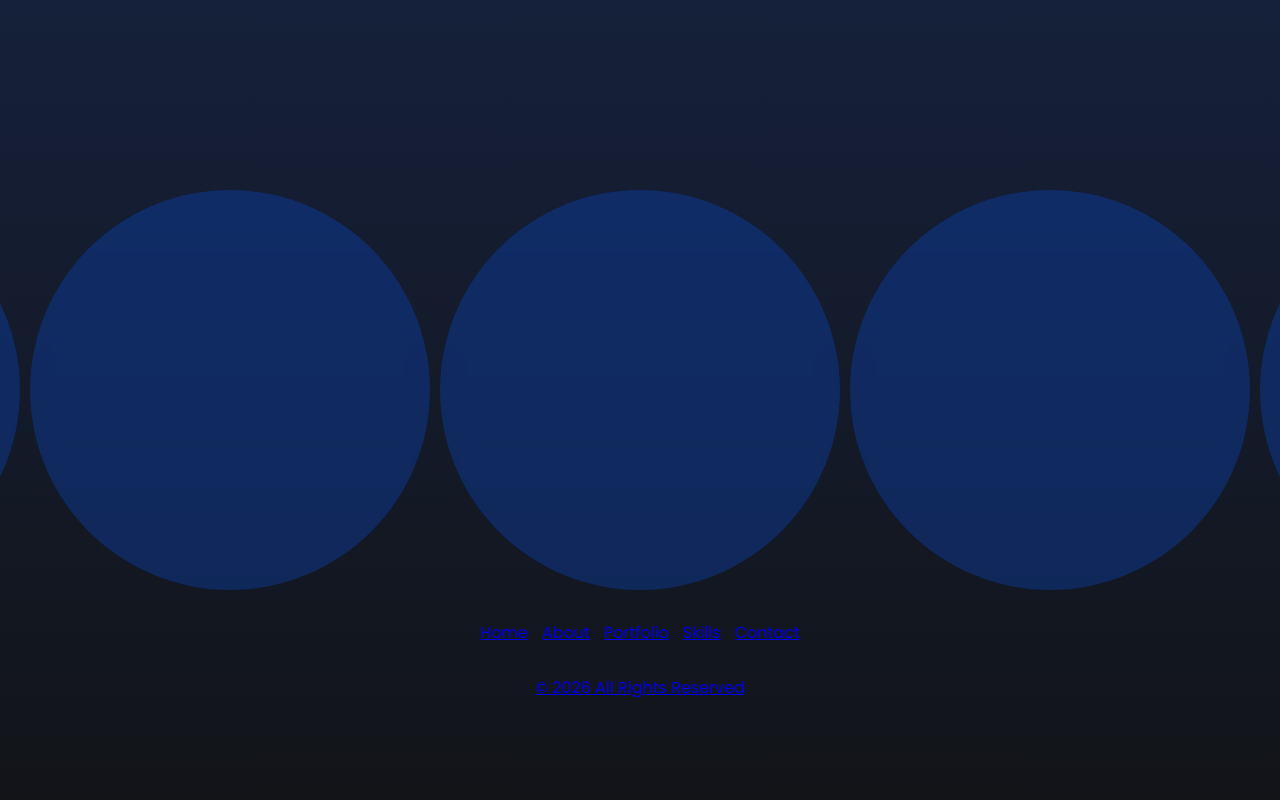
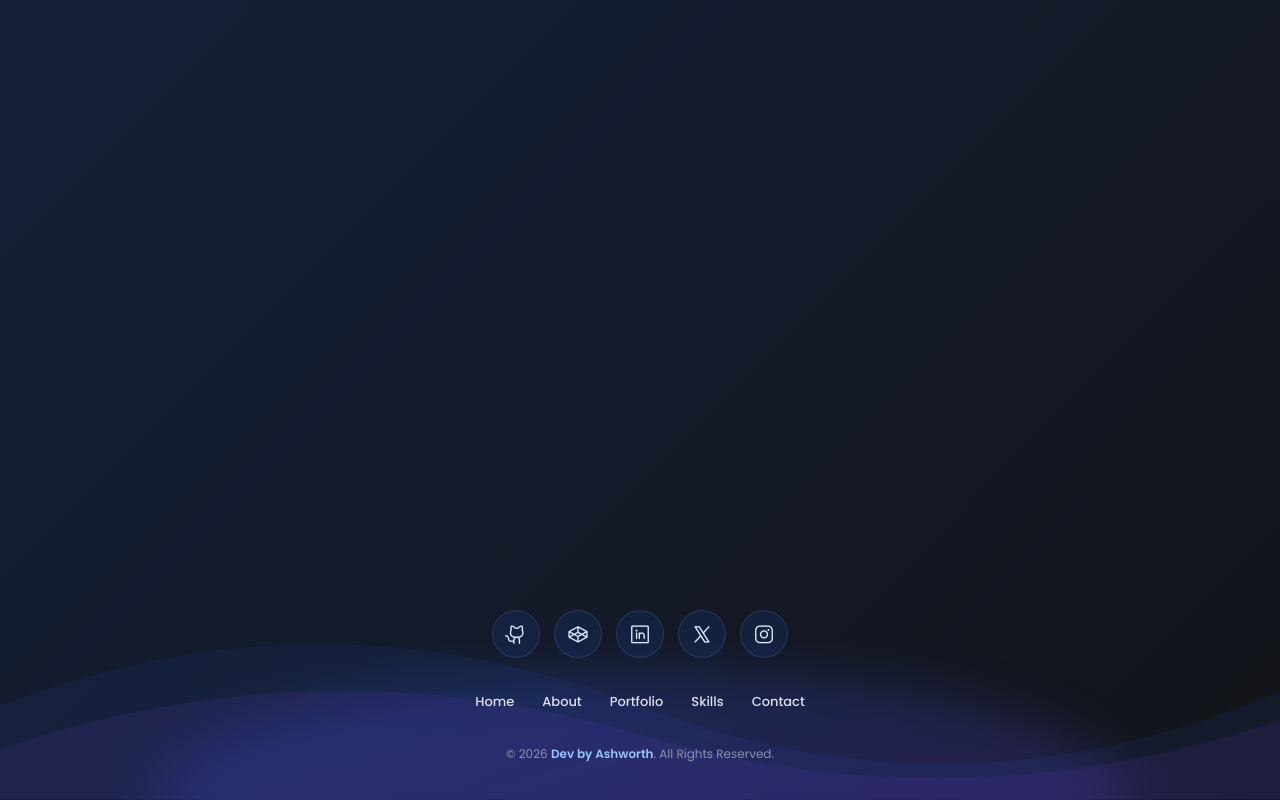
Before and after one commit to devbyashworth/html-css-projects, a plain HTML site: page projects/footer-part-11/indx.html in a window 1280 px wide. Drawn offline with nearby package versions, Linux system fonts and the light colour scheme.

Commit message:
Updates Footer Part 11 entire Project

```diff
--- a/projects/footer-part-11/indx.html
+++ b/projects/footer-part-11/indx.html
@@ -3,10 +3,16 @@
   <head>
     <meta charset="UTF-8" />
     <meta name="viewport" content="width=device-width, initial-scale=1.0" />
-    <title>Footer</title>
+
+    <meta name="theme-color" content="#121827" />
+    <meta name="description" content="Developer portfolio footer." />
+
+    <title>Footer | Portfolio</title>
+
     <!-- Google Fonts -->
     <link rel="preconnect" href="https://fonts.googleapis.com" />
     <link rel="preconnect" href="https://fonts.gstatic.com" crossorigin />
+
     <link
       href="https://fonts.googleapis.com/css2?family=Poppins:wght@400;500;600;700&display=swap"
       rel="stylesheet"
@@ -20,67 +26,142 @@
 
     <link rel="stylesheet" href="style.css" />
   </head>
+
   <body>
-    <footer>
-      <div class="background">
-        <!-- please create svg  -->
+    <main>
+      <!-- Your portfolio content goes here -->
+    </main>
+
+    <footer class="footer">
+      <!-- Decorative SVG Background -->
+      <div class="background" aria-hidden="true">
+        <svg
+          class="background-svg"
+          viewBox="0 0 1440 400"
+          preserveAspectRatio="none"
+          xmlns="http://www.w3.org/2000/svg"
+        >
+          <defs>
+            <linearGradient id="footerGradient" x1="0" y1="0" x2="1" y2="1">
+              <stop offset="0%" stop-color="#2563eb" />
+              <stop offset="100%" stop-color="#7c3aed" />
+            </linearGradient>
+
+            <filter id="blurEffect">
+              <feGaussianBlur stdDeviation="35" />
+            </filter>
+          </defs>
+
+          <ellipse
+            cx="720"
+            cy="400"
+            rx="550"
+            ry="180"
+            fill="url(#footerGradient)"
+            opacity="0.22"
+            filter="url(#blurEffect)"
+          />
+
+          <path
+            d="M0 270 Q360 100 720 270 T1440 250 V400 H0 Z"
+            fill="#2563eb"
+            opacity="0.08"
+          />
+
+          <path
+            d="M0 330 Q360 180 720 310 T1440 290 V400 H0 Z"
+            fill="#7c3aed"
+            opacity="0.10"
+          />
+        </svg>
       </div>
-      <section>
-        <ul class="socials">
+
+      <div class="footer-content">
+        <!-- Social Links -->
+        <ul class="socials" aria-label="Social media links">
           <li>
             <a
-              href="#"
-              class="fa-brands fa-github"
-              data-tooltip="github"
+              href="https://github.com/"
+              target="_blank"
+              rel="noopener noreferrer"
               aria-label="GitHub"
-            ></a>
+              data-tooltip="GitHub"
+            >
+              <i class="ph ph-github-logo"></i>
+            </a>
           </li>
+
           <li>
             <a
-              href="#"
-              class="fa-brands fa-codepen"
-              data-tooltip="codepen"
+              href="https://codepen.io/"
+              target="_blank"
+              rel="noopener noreferrer"
               aria-label="CodePen"
-            ></a>
+              data-tooltip="CodePen"
+            >
+              <i class="ph ph-codepen-logo"></i>
+            </a>
           </li>
+
           <li>
             <a
-              href="#"
-              class="fa-brands fa-linkedin"
-              data-tooltip="linkedin"
+              href="https://linkedin.com/"
+              target="_blank"
+              rel="noopener noreferrer"
               aria-label="LinkedIn"
-            ></a>
+              data-tooltip="LinkedIn"
+            >
+              <i class="ph ph-linkedin-logo"></i>
+            </a>
           </li>
+
           <li>
             <a
-              href="#"
-              class="fa-brands fa-twitter"
-              data-tooltip="twitter"
-              aria-label="Twitter"
-            ></a>
+              href="https://x.com/"
+              target="_blank"
+              rel="noopener noreferrer"
+              aria-label="X"
+              data-tooltip="X"
+            >
+              <i class="ph ph-x-logo"></i>
+            </a>
           </li>
+
           <li>
             <a
-              href="#"
-              class="fa-brands fa-instagram"
-              data-tooltip="instagram"
+              href="https://instagram.com/"
+              target="_blank"
+              rel="noopener noreferrer"
               aria-label="Instagram"
-            ></a>
+              data-tooltip="Instagram"
+            >
+              <i class="ph ph-instagram-logo"></i>
+            </a>
           </li>
         </ul>
-        <ul class="links">
-          <li><a href="#">Home</a></li>
-          <li><a href="#">About</a></li>
-          <li><a href="#">Portfolio</a></li>
-          <li><a href="#">Skills</a></li>
-          <li><a href="#">Contact</a></li>
-        </ul>
-        <a href="#" class="label">
-          &copy; <span id="year"></span> All Rights Reserved</a
-        >
-      </section>
+
+        <!-- Footer Navigation -->
+        <nav aria-label="Footer navigation">
+          <ul class="links">
+            <li><a href="#home">Home</a></li>
+            <li><a href="#about">About</a></li>
+            <li><a href="#portfolio">Portfolio</a></li>
+            <li><a href="#skills">Skills</a></li>
+            <li><a href="#contact">Contact</a></li>
+          </ul>
+        </nav>
+
+        <!-- Copyright -->
+        <p class="legal">
+          &copy; <span id="year"></span>
+          <a href="#home" class="brand">Dev by Ashworth</a>. All Rights
+          Reserved.
+        </p>
+      </div>
     </footer>
+
     <script>
+      // Automatically update copyright year
       document.getElementById("year").textContent = new Date().getFullYear();
     </script>
   </body>
--- a/projects/footer-part-11/style.css
+++ b/projects/footer-part-11/style.css
@@ -1,8 +1,6 @@
-@import url("https://fonts.googleapis.com/css2?family=Poppins:wght@400;500;600;700&display=swap");
-
-/* ==========================================
-   RESET
-========================================== */
+/* =========================================
+   RESET & GLOBAL STYLES
+========================================= */
 
 *,
 *::before,
@@ -12,118 +10,309 @@
   box-sizing: border-box;
 }
 
+:root {
+  --background: #121827;
+  --text: #dedfed;
+  --muted: #8994ad;
+  --primary: #3b82f6;
+  --secondary: #8b5cf6;
+}
+
+html {
+  scroll-behavior: smooth;
+}
+
 body {
-  margin: 0;
-  height: 100vh;
-  color: #dedfed;
-  background: linear-gradient(#15203a, #121418);
-  font-family: "Euclid Circular A", "Poppins", sans-serif;
+  min-height: 100vh;
+  display: flex;
+  flex-direction: column;
+
+  color: var(--text);
+  background: linear-gradient(135deg, #15203a, #121418);
+
+  font-family: "Poppins", sans-serif;
 }
+
+/* =========================================
+   FOOTER
+========================================= */
+
+.footer {
+  position: relative;
+  isolation: isolate;
+  width: 100%;
+  margin-top: auto;
+  padding: 100px 20px 35px;
+  overflow: hidden;
+}
+
+.footer-content {
+  position: relative;
+  z-index: 2;
+
+  display: flex;
+  flex-direction: column;
+  align-items: center;
+
+  width: 100%;
+  gap: 30px;
+}
+
+/* =========================================
+   SVG BACKGROUND
+========================================= */
 
 .background {
   position: absolute;
-  right: 0;
-  left: 50%;
-  bottom: 0;
-  translate: -50% 0;
+  inset: 0;
   z-index: -1;
-  width: 150vw;
-  height: 400px;
   overflow: hidden;
+  pointer-events: none;
 }
 
-.svg {
+.background-svg {
   position: absolute;
   bottom: 0;
+  left: 0;
+
   width: 100%;
   height: 100%;
+
   pointer-events: none;
-  transform: scale(2.5);
-  transform-origin: bottom;
 }
 
-ul {
+/* =========================================
+   SOCIAL ICONS
+========================================= */
+
+.socials {
   display: flex;
-  margin: 0;
-  padding: 0;
+  align-items: center;
+  justify-content: center;
+  flex-wrap: wrap;
+  gap: 14px;
+
   list-style: none;
 }
 
-.socials {
-  gap: 10px;
-}
+.socials a {
+  position: relative;
 
-.socials a {
   display: grid;
-  width: 400px;
-  height: 400px;
-  align-items: center;
+  place-items: center;
+
+  width: 48px;
+  height: 48px;
+
+  color: #dbeafe;
+  font-size: 22px;
+
+  text-decoration: none;
+
+  background: rgb(37 99 235 / 12%);
+  border: 1px solid rgb(147 197 253 / 15%);
   border-radius: 50%;
-  cursor: pointer;
-  transition: scale 0.25s;
-  font-size: 24px;
-  position: relative;
-  background: rgb(11 89 255 / 26%);
-  backdrop-filter: blur(10px);
+
+  backdrop-filter: blur(12px);
+  -webkit-backdrop-filter: blur(12px);
+
+  transition:
+    transform 0.3s ease,
+    background 0.3s ease,
+    border-color 0.3s ease,
+    box-shadow 0.3s ease;
 }
 
 .socials a:hover {
-  scale: 1 1;
+  transform: translateY(-6px);
+
+  color: #ffffff;
+  background: rgb(59 130 246 / 30%);
+  border-color: rgb(147 197 253 / 45%);
+
+  box-shadow: 0 8px 25px rgb(37 99 235 / 20%);
 }
+
+/* Tooltip */
 
 .socials a::after {
   content: attr(data-tooltip);
+
   position: absolute;
   left: 50%;
-  bottom: calc(100% + 10px);
-  translate: -50% 6px;
-  opacity: 0;
-  line-height: 1;
-  font-size: 12px;
+  bottom: calc(100% + 12px);
+
+  transform: translate(-50%, 6px);
+
+  padding: 6px 11px;
+
   color: #eceefc;
-  padding: 6px 10px;
-  border-radius: 8px;
+  background: rgb(8 11 18 / 95%);
+
+  border: 1px solid rgb(255 255 255 / 8%);
+  border-radius: 6px;
+
+  font-family: inherit;
+  font-size: 11px;
+  font-weight: 500;
+
   white-space: nowrap;
   pointer-events: none;
-  font-family: inherit;
-  background: rgb(8 11 18 / 94%);
-  transition: opacity 0.25s translate 0.25s;
+
+  opacity: 0;
+
+  transition:
+    opacity 0.25s ease,
+    transform 0.25s ease;
 }
 
-.socials a:hover {
+.socials a:hover::after,
+.socials a:focus-visible::after {
   opacity: 1;
-  translate: -50% 0;
+  transform: translate(-50%, 0);
+}
+
+/* =========================================
+   NAVIGATION LINKS
+========================================= */
+
+.links {
+  display: flex;
+  justify-content: center;
+  align-items: center;
+  flex-wrap: wrap;
+
+  gap: 28px;
+
+  list-style: none;
 }
 
 .links a {
-  padding: 0 7px;
-  cursor: pointer;
-  transition: opacity 0.3s;
+  position: relative;
+
+  color: var(--text);
+  font-size: 13px;
+  font-weight: 500;
+
+  text-decoration: none;
+
+  transition:
+    color 0.3s ease,
+    opacity 0.3s ease;
 }
 
-.links:has(a:hover) a:not(:hover) {
-  opacity: 0.3;
+/* Underline animation */
+
+.links a::after {
+  content: "";
+
+  position: absolute;
+  left: 0;
+  bottom: -5px;
+
+  width: 0;
+  height: 2px;
+
+  background: linear-gradient(90deg, var(--primary), var(--secondary));
+
+  border-radius: 10px;
+
+  transition: width 0.3s ease;
 }
 
-.legal {
-  margin: 0;
-  font-size: 12px;
-  color: #88abeb;
+.links a:hover {
+  color: #93c5fd;
 }
 
-footer {
-  position: fixed;
-  left: 0;
-  bottom: 0;
+.links a:hover::after {
   width: 100%;
-  display: flex;
-  padding-bottom: 100px;
 }
 
-section {
-  display: flex;
-  align-items: center;
-  flex-direction: column;
-  width: 100%;
-  gap: 30px;
+/* Subtle focus effect */
+
+.links:has(a:hover) a:not(:hover) {
+  opacity: 0.45;
 }
+
+/* =========================================
+   COPYRIGHT
+========================================= */
+
+.legal {
+  color: var(--muted);
+  font-size: 12px;
+  text-align: center;
+  line-height: 1.8;
+}
+
+.brand {
+  color: #93c5fd;
+  font-weight: 600;
+  text-decoration: none;
+
+  transition: color 0.3s ease;
+}
+
+.brand:hover {
+  color: #ffffff;
+}
+
+/* =========================================
+   ACCESSIBILITY
+========================================= */
+
+a:focus-visible {
+  outline: 2px solid #60a5fa;
+  outline-offset: 5px;
+}
+
+/* =========================================
+   RESPONSIVE DESIGN
+========================================= */
+
+@media (max-width: 600px) {
+  .footer {
+    padding: 75px 16px 25px;
+  }
+
+  .footer-content {
+    gap: 25px;
+  }
+
+  .socials {
+    gap: 12px;
+  }
+
+  .socials a {
+    width: 42px;
+    height: 42px;
+    font-size: 20px;
+  }
+
+  .links {
+    gap: 18px;
+  }
+
+  .links a {
+    font-size: 12px;
+  }
+
+  .legal {
+    font-size: 11px;
+  }
+}
+
+/* =========================================
+   REDUCED MOTION
+========================================= */
+
+@media (prefers-reduced-motion: reduce) {
+  *,
+  *::before,
+  *::after {
+    scroll-behavior: auto !important;
+    transition-duration: 0.01ms !important;
+    animation-duration: 0.01ms !important;
+    animation-iteration-count: 1 !important;
+  }
+}
```
